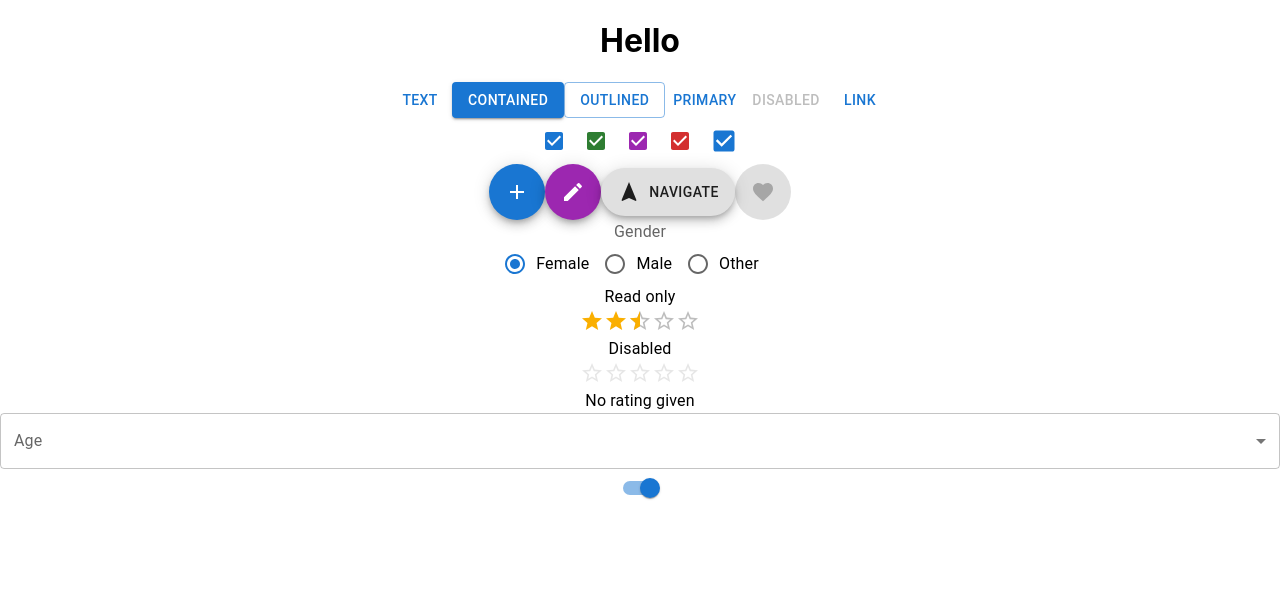
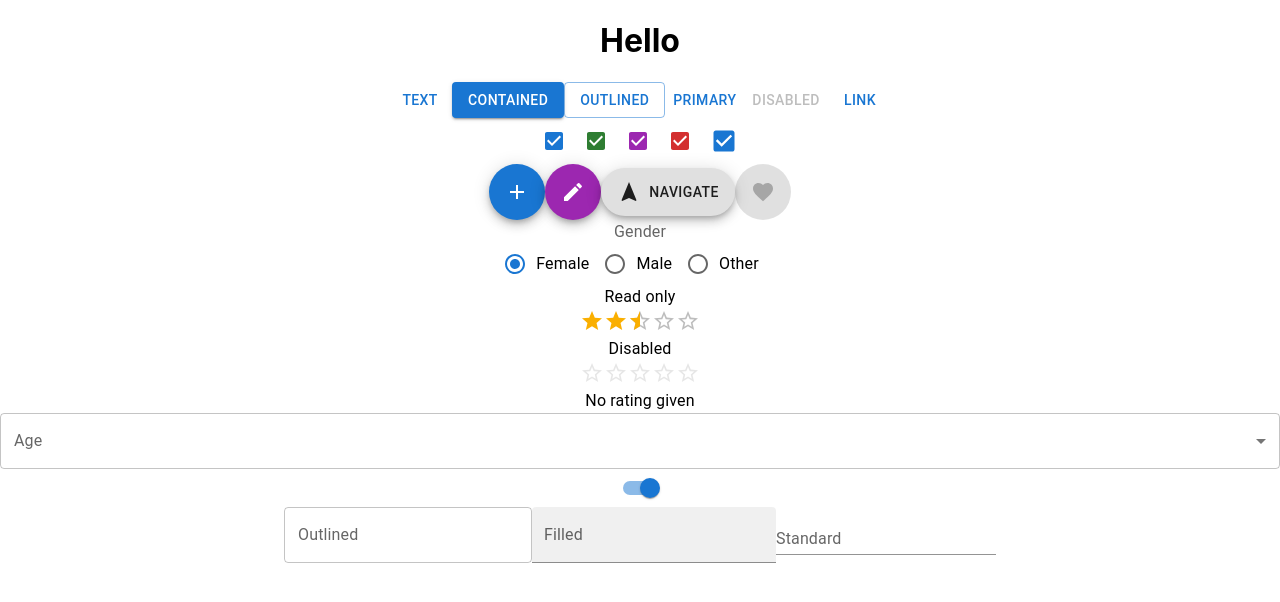
Before and after one commit to SammyMureithi/MaterialUI, a React (Create React App) app in the folder react-mui-demo/: page / in a window 1280 px wide. Shown: the top 602 px of the page. Built offline with nearby package versions, Linux system fonts and the light colour scheme.

Commit message:
MUITextField

```diff
--- a/react-mui-demo/src/App.tsx
+++ b/react-mui-demo/src/App.tsx
@@ -7,6 +7,7 @@
 import MUISwitch from './Components/MUISwitch';
 import RadioButtons from './Components/RadioButtons';
 import Select from './Components/Select';
+import TextField1 from './Components/TextField';
 
 function App() {
   return (
@@ -18,7 +19,8 @@
       <RadioButtons />
       <MUIRating />
       <Select />
-      <MUISwitch/>
+      <MUISwitch />
+      <TextField1/>
     </div>
   );
 }
--- /dev/null
+++ b/react-mui-demo/src/Components/TextField.tsx
@@ -0,0 +1,15 @@
+import { TextField } from '@mui/material'
+import React from 'react'
+
+
+function TextField1() {
+  return (
+      <div>
+          <TextField id="outlined-basic" label="Outlined" variant="outlined" />
+          <TextField id="filled-basic" label="Filled" variant="filled" />
+          <TextField id="standard-basic" label="Standard" variant="standard" />
+    </div>
+  )
+}
+
+export default TextField1
```
